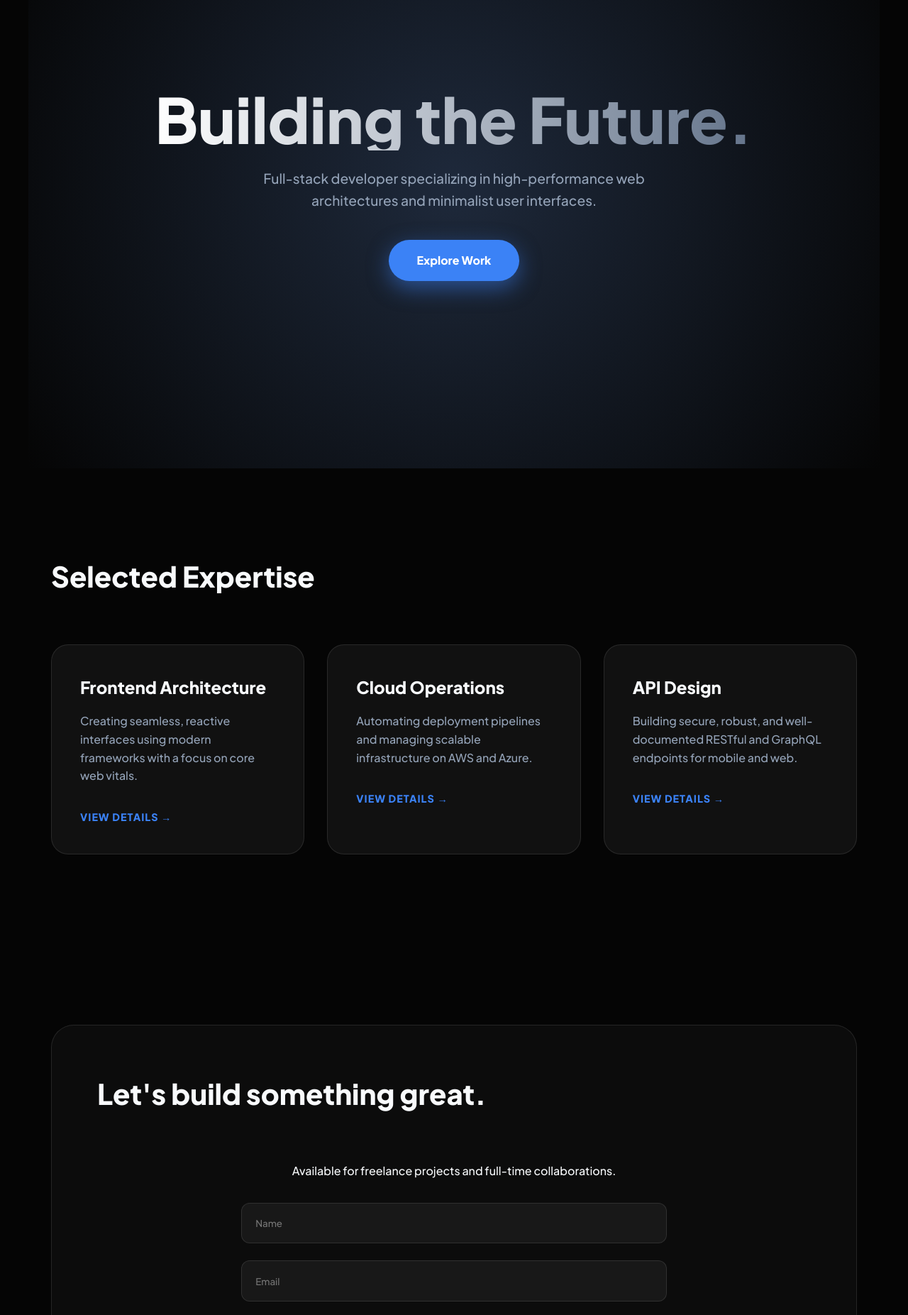
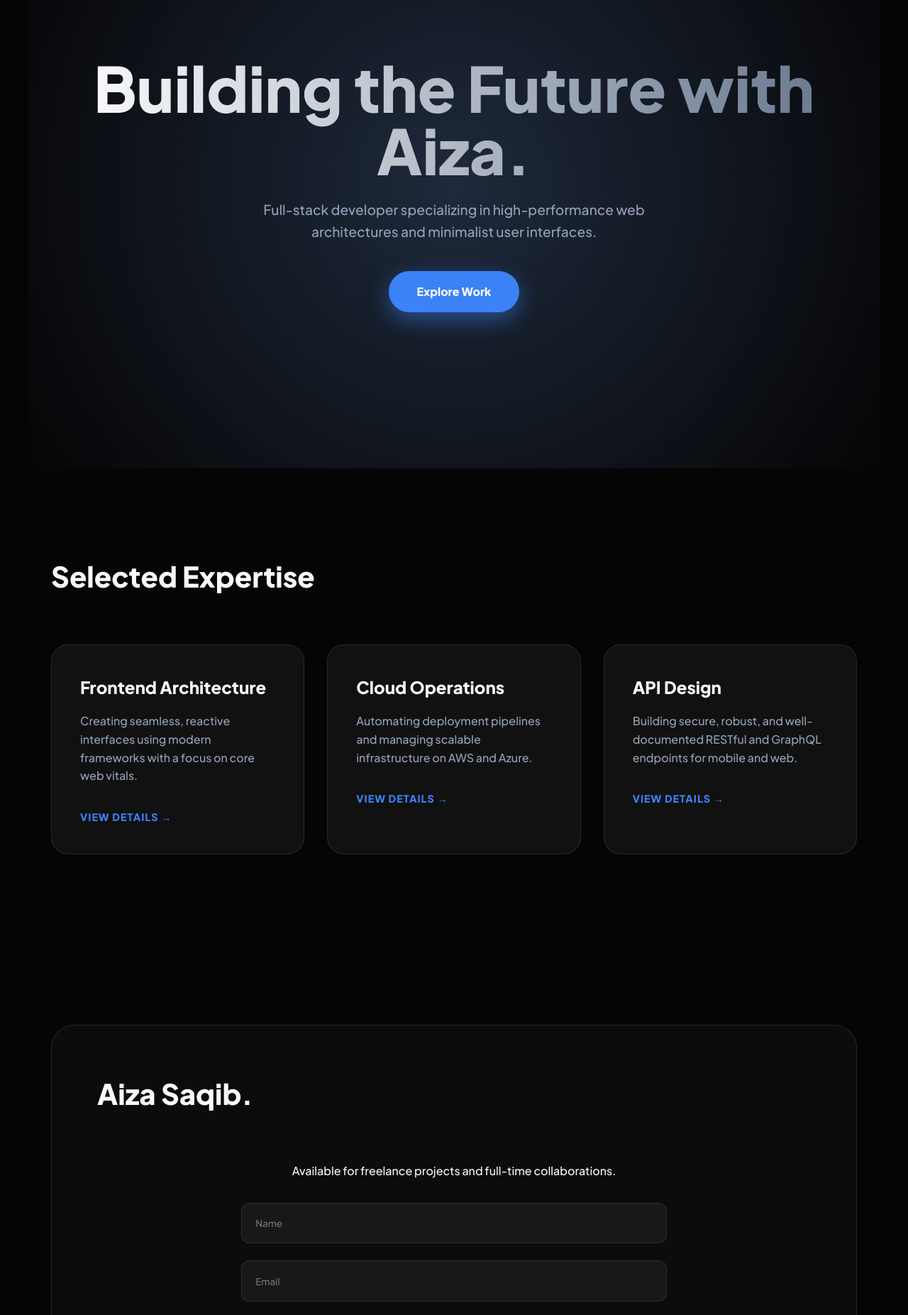
Before and after one commit to aizasaqib/portfolio, a plain HTML site: page index.html in a window 1280 px wide. Shown: the part 140-1993 px from the top of the page at 71% size. Drawn offline with Linux system fonts and the light colour scheme.

Commit message:
Added some text to index file

```diff
--- a/index.html
+++ b/index.html
@@ -219,7 +219,7 @@
 
     <main>
         <section class="hero">
-            <h1>Building the Future<span>.</span></h1>
+            <h1>Building the Future with Aiza<span>.</span></h1>
             <p>Full-stack developer specializing in high-performance web architectures and minimalist user interfaces.</p>
             <a href="#projects" class="btn">Explore Work</a>
         </section>
@@ -249,7 +249,7 @@
 
         <section id="contact">
             <div class="contact-box">
-                <h2>Let's build something great.</h2>
+                <h2>Aiza Saqib.</h2>
                 <p>Available for freelance projects and full-time collaborations.</p>
                 <form action="#" method="POST">
                     <input type="text" name="name" placeholder="Name" required aria-label="Name">
```
